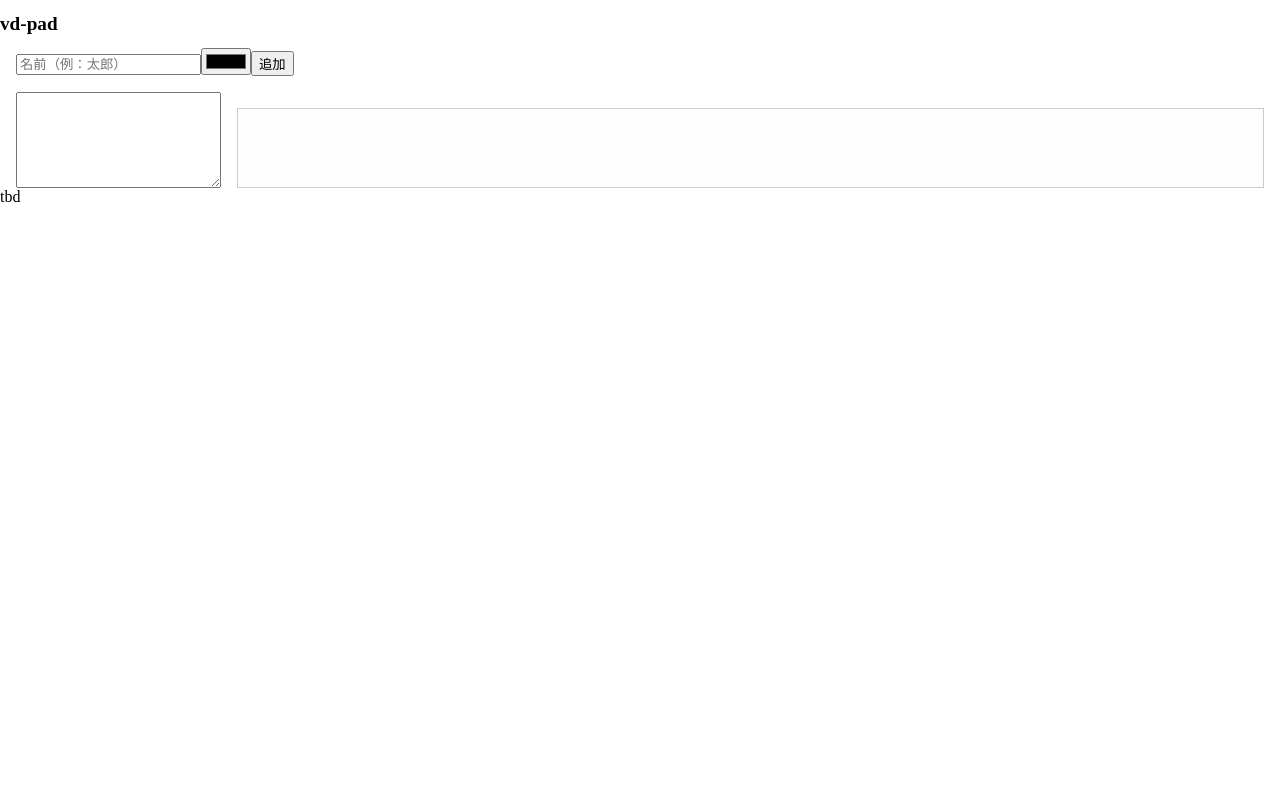
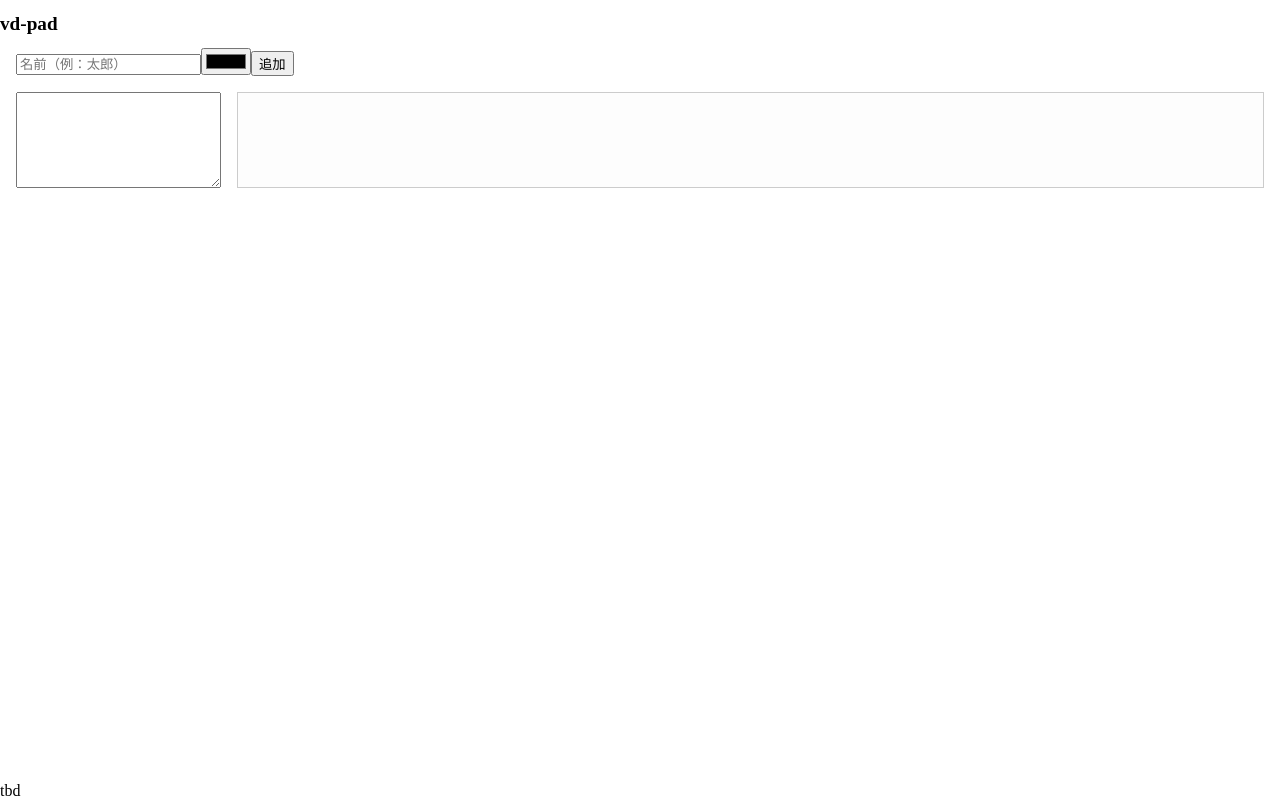
Before and after one commit to dot-ma801/vd-pad, a Vue app: page / in a window 1280 px wide. Built offline with nearby package versions, Linux system fonts and the light colour scheme; the HTML template or start-up script is replaced by a standard one.

Commit message:
[clean] 不要な記述の削除や、分割

```diff
--- a/src/components/Footer.vue
+++ b/src/components/Footer.vue
@@ -1,3 +1,5 @@
 <script setup lang="ts"></script>
-<template>tbd</template>
+<template>
+  <footer>tbd</footer>
+</template>
 <style scoped></style>
--- a/src/components/HighlightedText.vue
+++ b/src/components/HighlightedText.vue
@@ -8,7 +8,7 @@ defineProps({
 </script>
 
 <template>
-  <div style="white-space: pre-wrap">
+  <div class="highlighted-text">
     <template v-for="(part, idx) in parts" :key="idx">
       <span v-if="part.color" :style="{ color: part.color, fontWeight: 'bold' }">{{
         part.text
@@ -17,3 +17,9 @@ defineProps({
     </template>
   </div>
 </template>
+
+<style scoped>
+.highlighted-text {
+  white-space: pre-wrap;
+}
+</style>
--- a/src/views/TextHighlighterView.vue
+++ b/src/views/TextHighlighterView.vue
@@ -15,13 +15,11 @@ const { highlightedParts } = useTextHighlighter(contentText, highlightWordsWithC
 </script>
 
 <template>
-  <div>
-    <WordColorForm @add="addWordColor" />
-    <div class="container">
-      <textarea v-model="contentText" rows="6"></textarea>
-      <div class="highlight-text-area">
-        <HighlightedText :parts="highlightedParts" />
-      </div>
+  <WordColorForm @add="addWordColor" />
+  <div class="container">
+    <textarea v-model="contentText" rows="6"></textarea>
+    <div class="highlight-text-area">
+      <HighlightedText :parts="highlightedParts" />
     </div>
   </div>
 </template>
@@ -39,7 +37,6 @@ textarea {
 .highlight-text-area {
   border: 1px solid #ccc;
   padding: 1rem;
-  margin-top: 1rem;
   background: #fdfdfd;
 
   flex: 5;
```
